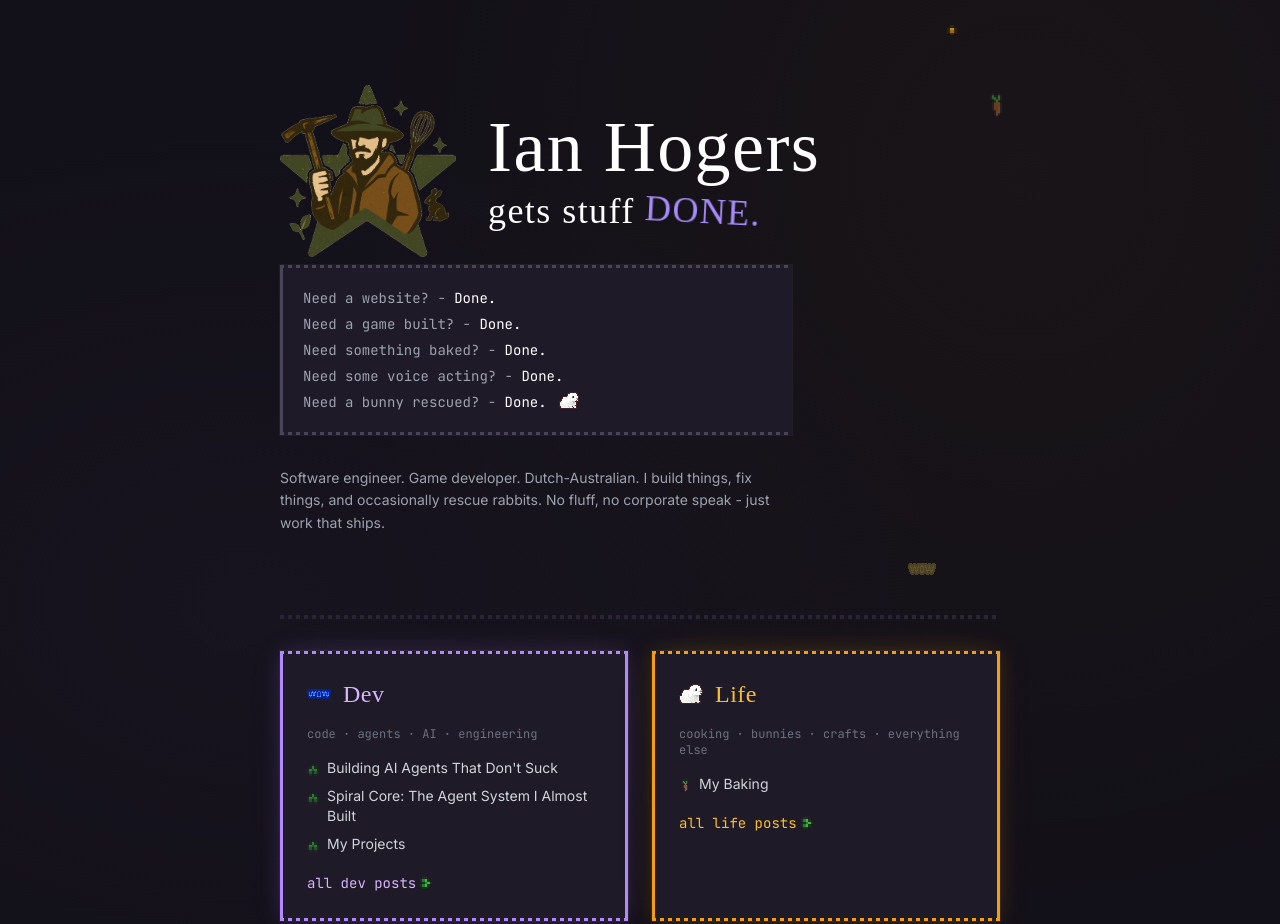
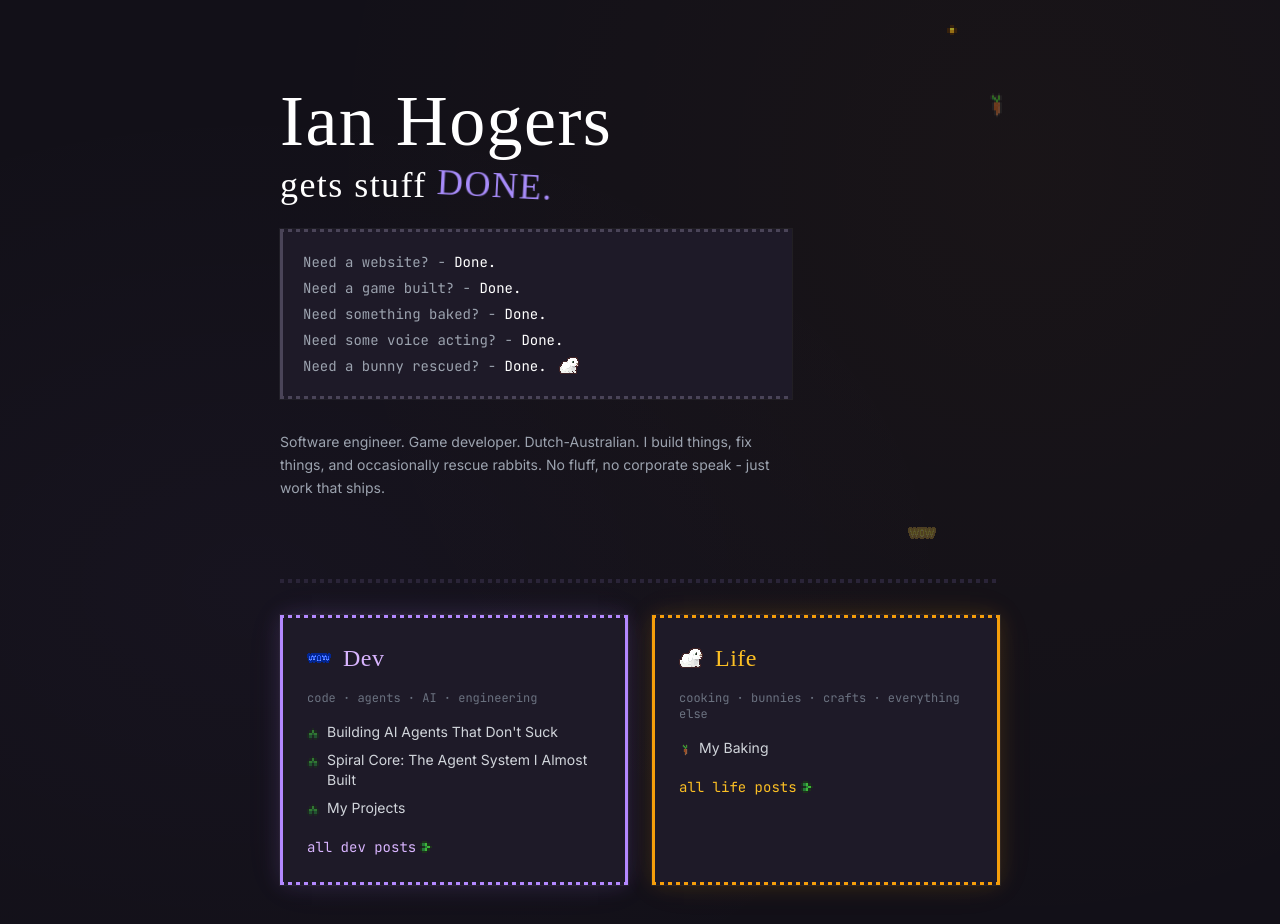
Before and after one commit to SaintPepsi/ianhogers.dev, an Astro site: page / in a window 1280 px wide. Shown: the part 112-1036 px from the top of the page. Built offline with nearby package versions, Linux system fonts and the light colour scheme; Astro itself is replaced by a stand-in of ours; a web font is replaced by a local one.

Commit message:
remove AI slop hero image from landing page

```diff
--- a/src/pages/index.astro
+++ b/src/pages/index.astro
@@ -21,15 +21,12 @@ const personalPosts = (await getCollection('personal'))
     <img src="/assets/pixel-art/decorative/carrot-small.png" alt="" class="pixel-sprite w-6 h-6 absolute top-20 -right-2 animate-float opacity-40 hidden md:block" />
     <img src="/assets/pixel-art/game-assets/wow_yellow.png" alt="" class="pixel-sprite w-7 h-7 absolute bottom-8 right-16 animate-float-slow opacity-30 hidden md:block" />
 
-    <div class="flex flex-col md:flex-row items-center gap-8 mb-2">
-      <img src="/assets/from-old-site/hero-ian.webp" alt="Ian Hogers illustrated logo" class="w-32 md:w-44 flex-shrink-0 rounded-lg" />
-      <h1 class="font-display text-3xl sm:text-5xl md:text-7xl leading-tight">
-        <span class="block">Ian Hogers</span>
-        <span class="block text-2xl sm:text-3xl md:text-4xl mt-2">
-          gets stuff <span class="text-violet-400 inline-block animate-wiggle">DONE.</span>
-        </span>
-      </h1>
-    </div>
+    <h1 class="font-display text-3xl sm:text-5xl md:text-7xl leading-tight mb-6">
+      <span class="block">Ian Hogers</span>
+      <span class="block text-2xl sm:text-3xl md:text-4xl mt-2">
+        gets stuff <span class="text-violet-400 inline-block animate-wiggle">DONE.</span>
+      </span>
+    </h1>
 
     <div class="pixel-box p-5 mb-8 max-w-lg">
       <div class="font-mono text-sm text-gray-400 space-y-1.5">
```
Also changed, not shown: 7 other files.
